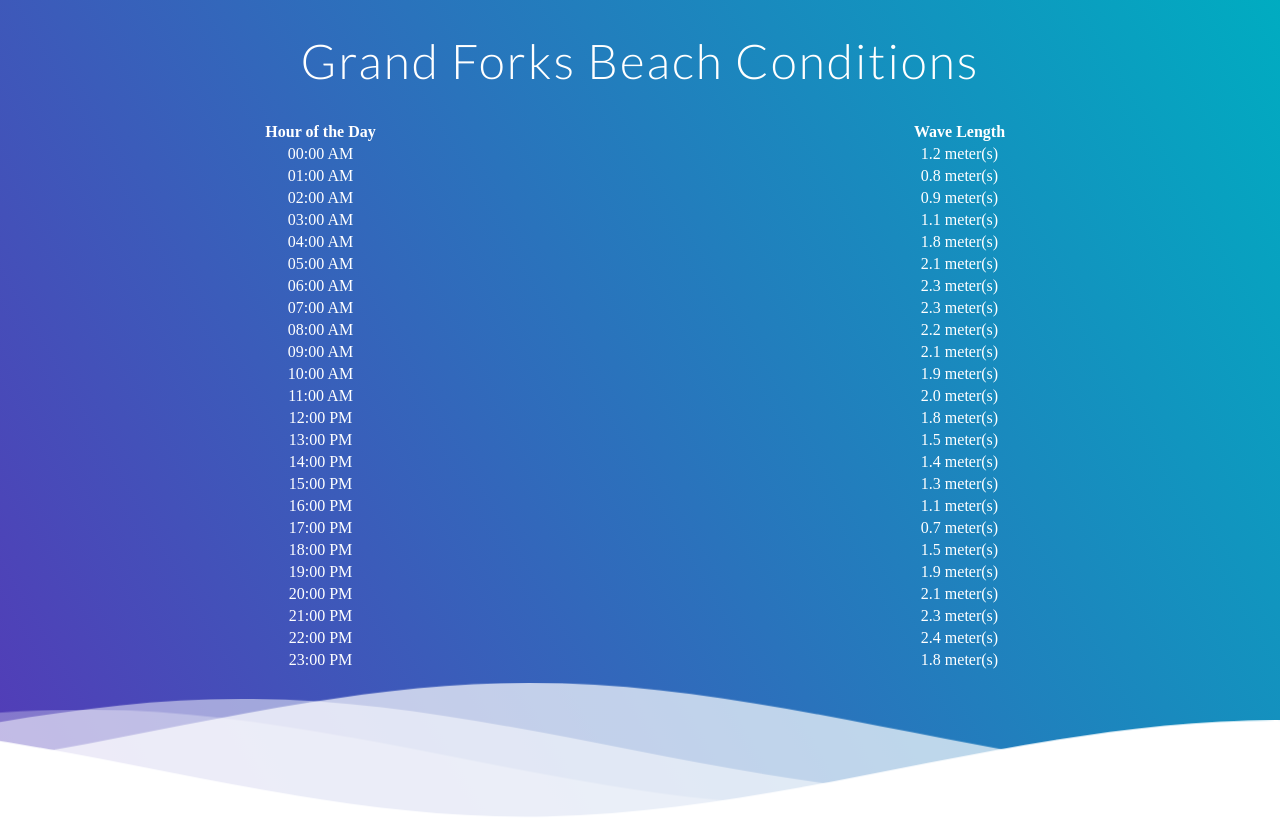
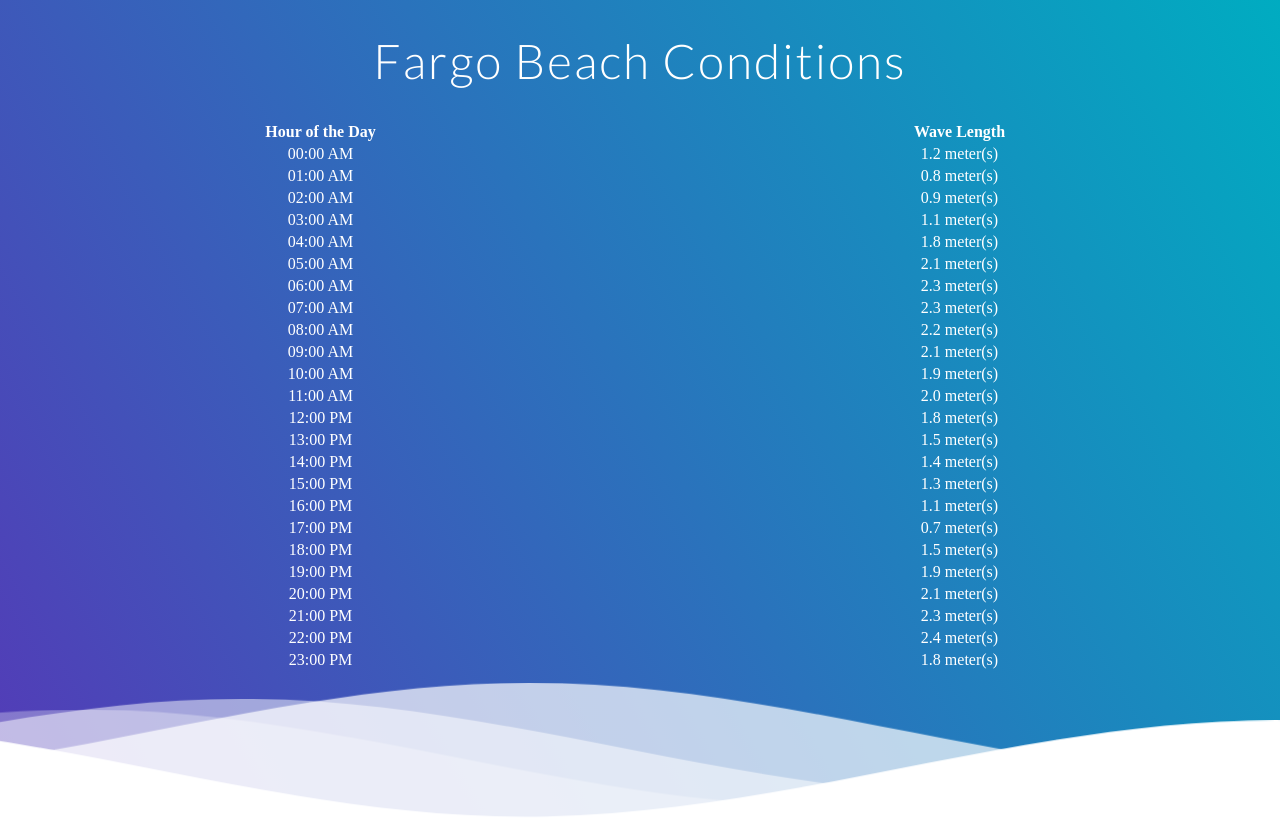
Before and after one commit to fietsop/beachwave, a plain HTML site: page files/index.html in a window 1280 px wide. Drawn offline with nearby package versions, Linux system fonts and the light colour scheme.

Commit message:
modified1

```diff
--- a/files/index.html
+++ b/files/index.html
@@ -11,7 +11,7 @@
 <body>
     <div class="header">
         <div class="inner-header flex">
-            <h1>Grand Forks Beach Conditions</h1>
+            <h1>Fargo Beach Conditions</h1>
         </div>
 
         <!--Waves Container-->
```
